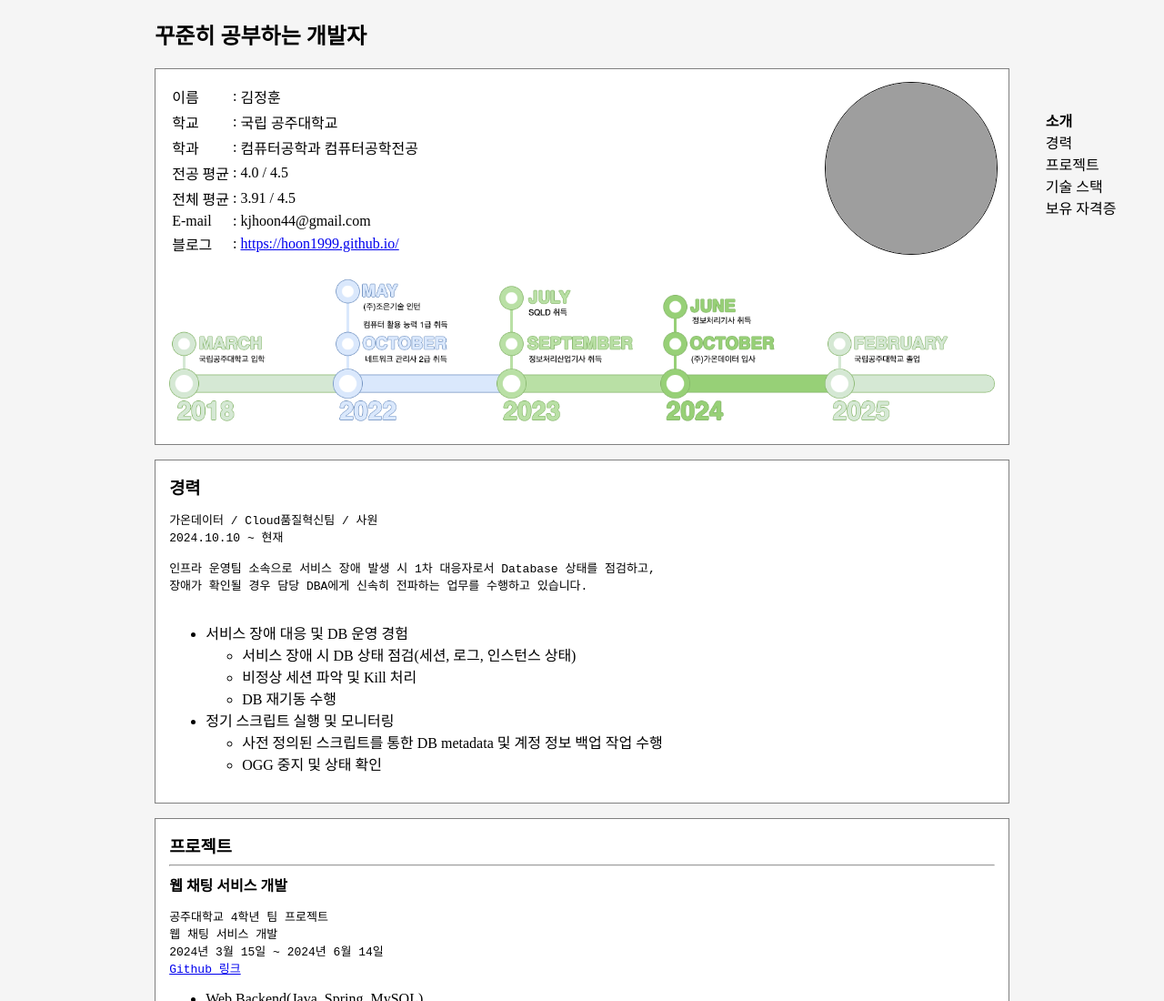
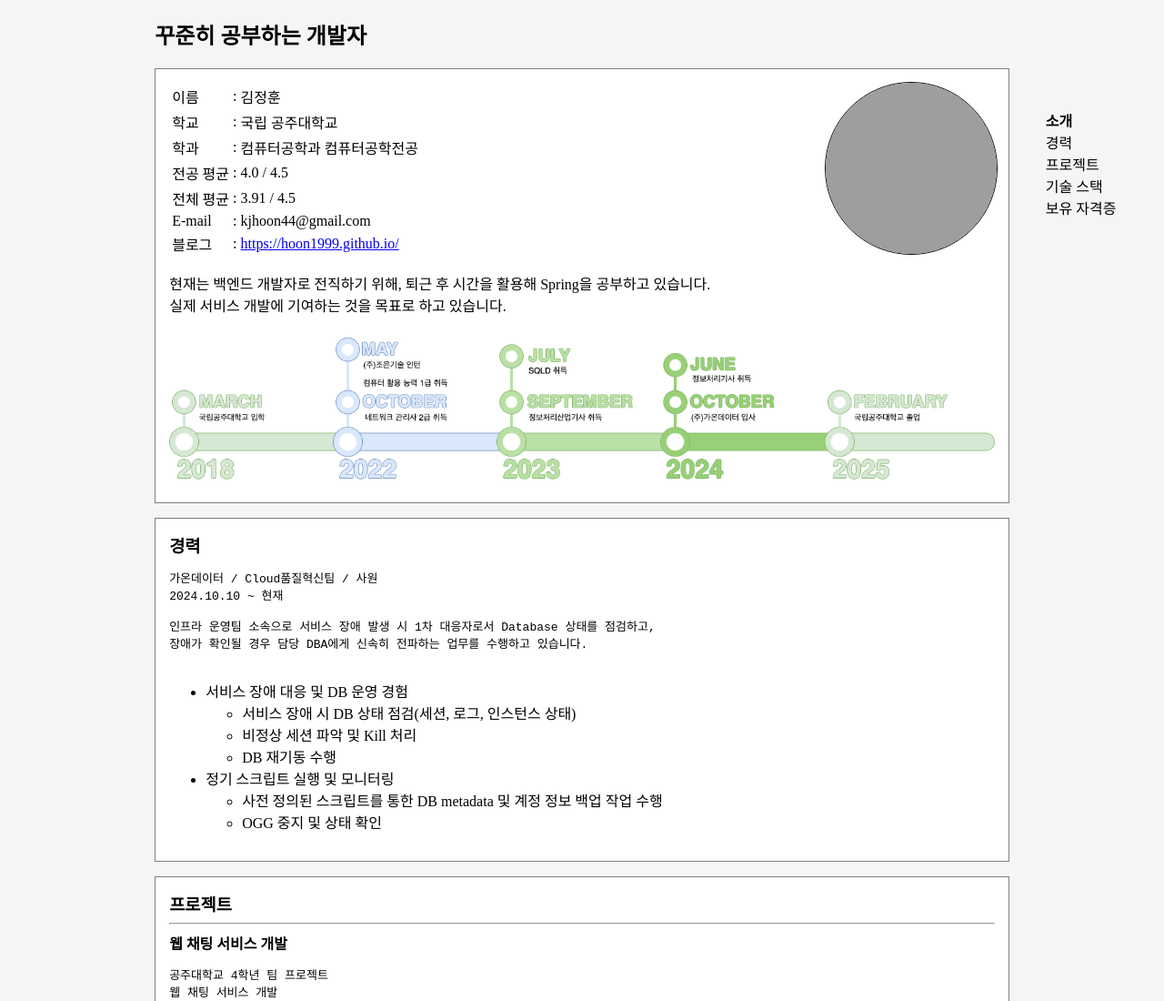
Before and after one commit to Hoon1999/resume, a plain HTML site: page index.html in a window 1280 px wide. Shown: the top 1100 px of the page at 91% size. Drawn offline with Linux system fonts and the light colour scheme; grey boxes are pictures that could not be loaded.

Commit message:
docs: 자기소개 한 줄 추가

```diff
--- a/index.html
+++ b/index.html
@@ -61,6 +61,8 @@
 					<td><a href="https://hoon1999.github.io/">https://hoon1999.github.io/</a></td>
 				</tr>
 			</table>
+			<p>현재는 백엔드 개발자로 전직하기 위해, 퇴근 후 시간을 활용해 Spring을 공부하고 있습니다.<br>
+				실제 서비스 개발에 기여하는 것을 목표로 하고 있습니다.</p>
 			<img src="https://raw.githubusercontent.com/Hoon1999/resume/refs/heads/main/2024_Timeline.png" alt="TimeLine" width="100%">
 		</div>
 
```
